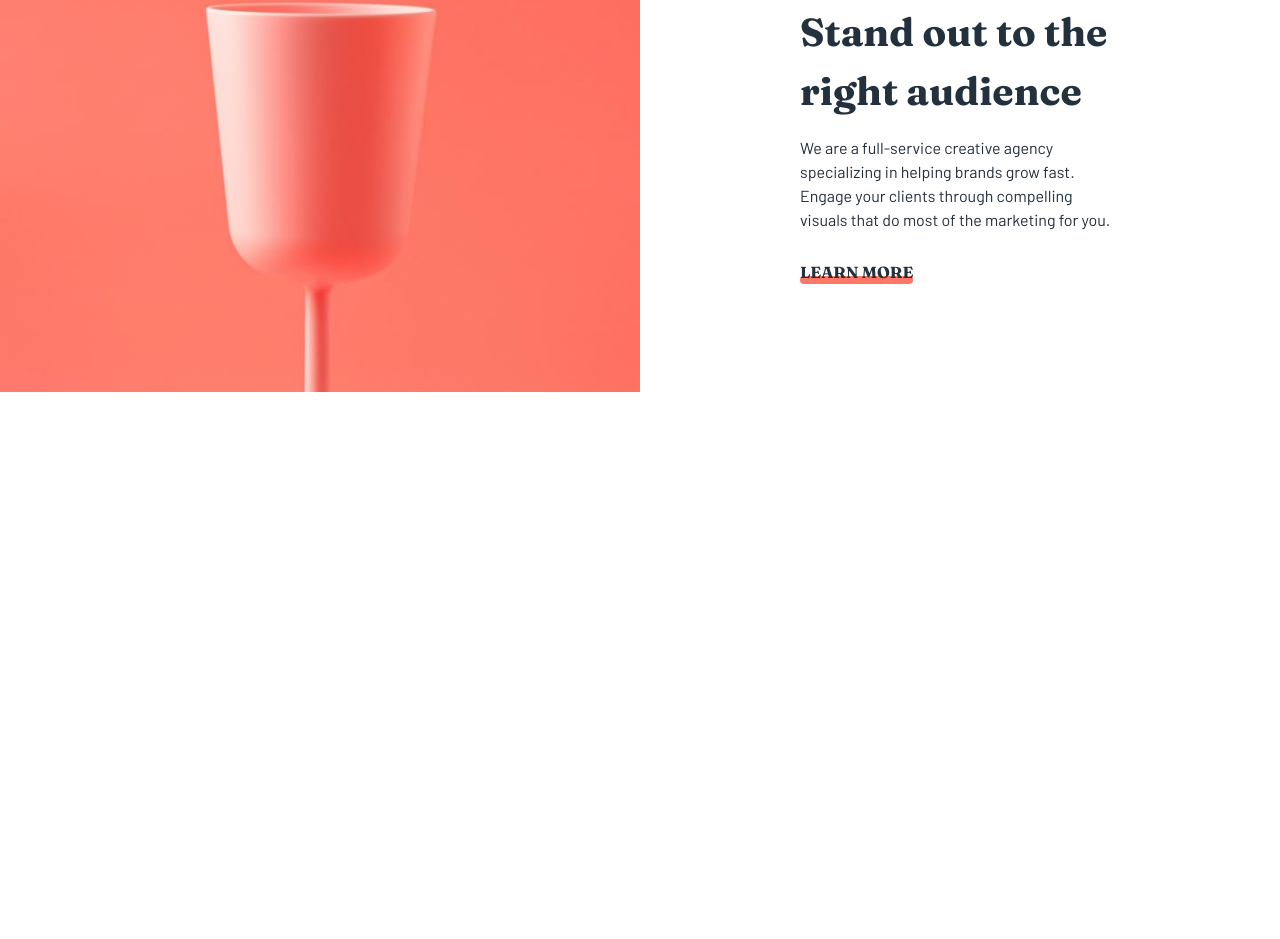
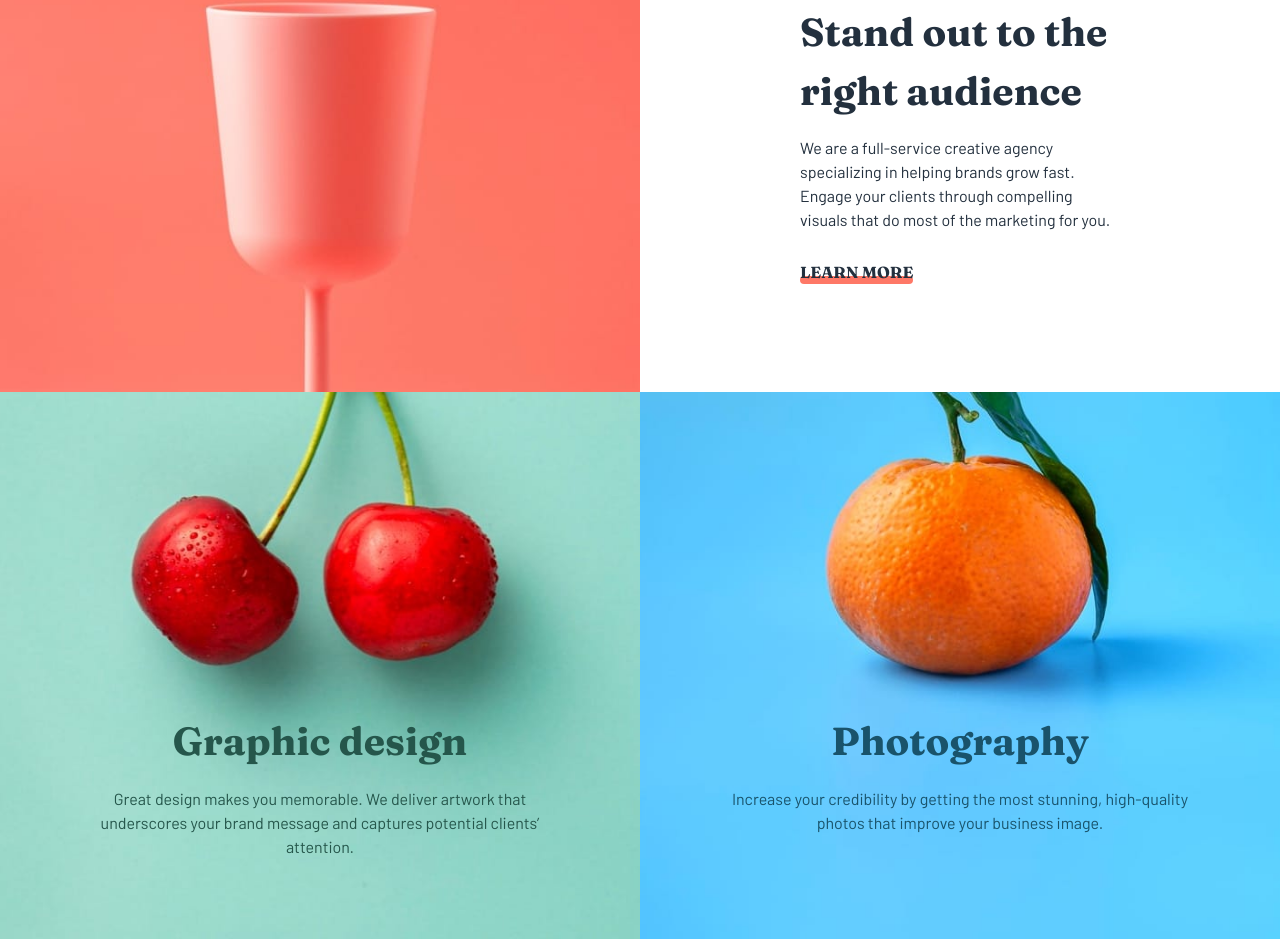
Before and after one commit to Code-Beaker/sunnyside-landing-page-code-beaker, a website built with Vite: page app/index.html in a window 1280 px wide. Shown: the part 1306-2245 px from the top of the page. Before the commit the page ends 1698 px from the top, so only its background shows below. Built offline with nearby package versions, Linux system fonts and the light colour scheme.

Commit message:
add the categories section

```diff
--- a/app/css/style.css
+++ b/app/css/style.css
@@ -135,6 +135,9 @@ body {
 .section__cols-image-content {
   position: relative;
   width: 100%;
+  display: flex;
+  align-items: center;
+  justify-content: center;
 }
 
 .section__image-full {
@@ -193,3 +196,30 @@ body {
 #stand-out-link::after {
   background-color: var(--primary-soft-red);
 }
+
+/* categories */
+.categories__section {
+  padding: 5rem;
+  padding-top: 20rem;
+  text-align: center;
+  position: relative;
+  /* overflow: hidden; */
+  /* background-color: red; for preview */
+}
+
+/* image */
+.categories__section-bg {
+  position: absolute;
+  inset: 0;
+  height: 100%;
+  object-fit: cover;
+  z-index: -1;
+}
+
+.graphic-design {
+  color: var(--primary-dark-desaturated-cyan);
+}
+
+.photography {
+  color: var(--primary-dark-blue);
+}
--- a/app/index.html
+++ b/app/index.html
@@ -88,7 +88,7 @@
         </div>
       </section>
       <!--  -->
-      <section class="transform section">
+      <section class="stand-out section">
         <div class="section__cols">
           <section class="section__cols-image-content">
             <picture>
@@ -118,6 +118,51 @@
           </section>
         </div>
       </section>
+      <!-- categories -->
+      <section class="categories">
+        <div class="section__cols">
+          <section
+            class="categories__section graphic-design"
+            id="graphic-design"
+          >
+            <h1 class="section__heading">Graphic design</h1>
+            <p class="section__text">
+              Great design makes you memorable. We deliver artwork that
+              underscores your brand message and captures potential clients’
+              attention.
+            </p>
+            <picture>
+              <source
+                media="(min-width: 50rem)"
+                srcset="public/images/desktop/image-graphic-design.jpg"
+              />
+              <img
+                class="categories__section-bg"
+                src="public/images/mobile/image-graphic-design.jpg"
+                alt=""
+              />
+            </picture>
+          </section>
+          <section class="categories__section photography" id="photography">
+            <h1 class="section__heading">Photography</h1>
+            <p class="section__text">
+              Increase your credibility by getting the most stunning,
+              high-quality photos that improve your business image.
+            </p>
+            <picture>
+              <source
+                media="(min-width: 50rem)"
+                srcset="public/images/desktop/image-photography.jpg"
+              />
+              <img
+                class="categories__section-bg"
+                src="public/images/mobile/image-photography.jpg"
+                alt=""
+              />
+            </picture>
+          </section>
+        </div>
+      </section>
     </main>
     <script src="main.js" type="module"></script>
   </body>
```
